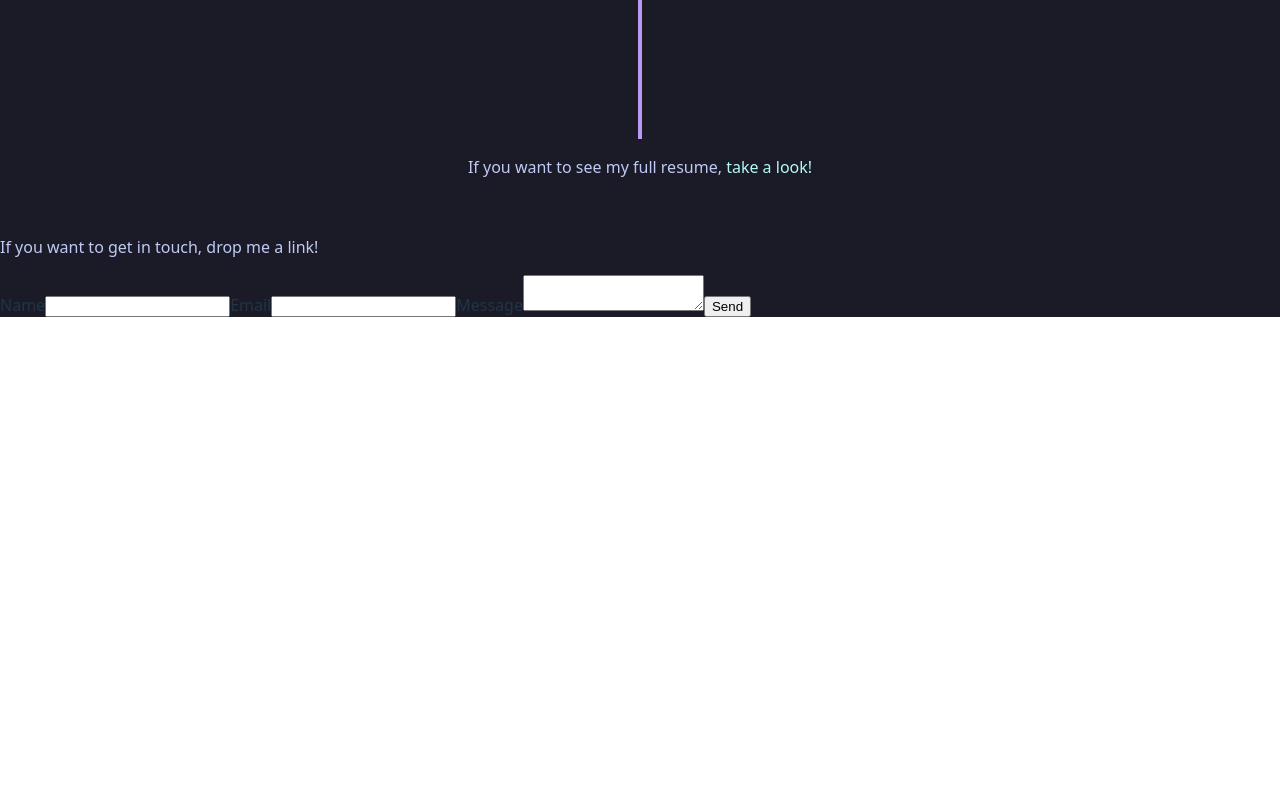
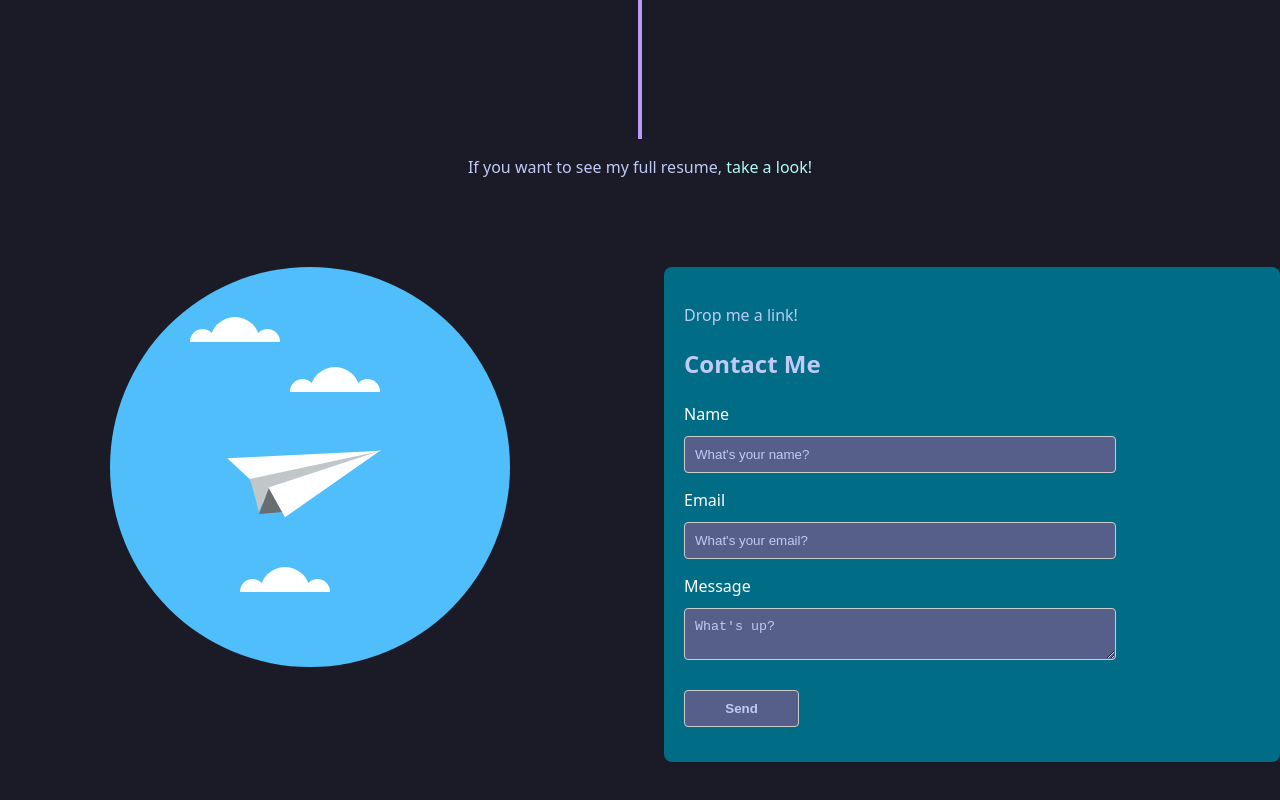
Before and after one commit to TimBek2/timbek2.github.io, a React (Vite) app: page / in a window 1280 px wide. Shown: the part 2679-3479 px from the top of the page. Before the commit the page ends 2996 px from the top, so only its background shows below. Built offline with nearby package versions, Linux system fonts and the light colour scheme.

Commit message:
Style contact form, hook up send, success, error logic, create paper airplane html/css next to it but it doesnt move because of something stupid

```diff
--- a/src/components/about/index.tsx
+++ b/src/components/about/index.tsx
@@ -46,7 +46,6 @@ export function EmblaCarousel() {
 
 const About = () => {
   return (
-    <>
     <section className="about">
       <div className='about-content'>
         <h2>About Me</h2>
@@ -68,7 +67,6 @@ const About = () => {
         <EmblaCarousel />
       </div>
     </section>
-    </>
   );
 };
 
--- a/src/components/contact/index.tsx
+++ b/src/components/contact/index.tsx
@@ -1,7 +1,11 @@
-import {useRef} from 'react';
+import {useRef, useState} from 'react';
 import emailjs from '@emailjs/browser';
+import './style.css';
 
 export const Contact = () => {
+  const [error, setError] = useState<string | null>(null);
+  const [success, setSuccess] = useState<boolean>(false);
+  const [submitted, setSubmitted] = useState<boolean>(false);
   const form = useRef<HTMLFormElement>(null);
 
   const sendEmail = (e: React.FormEvent<HTMLFormElement>) => {
@@ -15,27 +19,53 @@ export const Contact = () => {
       })
       .then(
         () => {
-          console.log('SUCCESS!');
+          setSubmitted(true);
+          setSuccess(true);
+          setError(null);
         },
         (error) => {
+          setSubmitted(true);
+          setSuccess(false);
+          setError('Failed to send message. Please try again later.');
           console.log('FAILED...', error.text);
         },
       );
   };
 
   return (
-    <>
-      <p>If you want to get in touch, drop me a link!</p>
-      <form ref={form} onSubmit={sendEmail}>
-        <label>Name</label>
-        <input type="text" name="user_name" />
-        <label>Email</label>
-        <input type="email" name="user_email" />
-        <label>Message</label>
-        <textarea name="message" />
-        <input type="submit" value="Send" />
-      </form>
-    </>
+    <section className="contact">
+      <div className='contact-image'>
+        <div className="paperplane">
+          <div className="plane">
+            <div className="wingRight"></div>
+            <div className="wingLeft"></div>
+            <div className="bottom"></div>
+            <div className="top"></div>
+            <div className="middle"></div>
+          </div>
+          <div className="clouds">
+            <div className="cloudOne"></div>
+            <div className="cloudTwo"></div>
+            <div className="cloudThree"></div>
+          </div>
+        </div>
+      </div>
+      <div className='contact-form-wrapper'>
+        <p className="contact-subtitle">Drop me a link!</p>
+        <h2>Contact Me</h2>
+        <form className="contact-form" ref={form} onSubmit={sendEmail}>
+          <label htmlFor='name'>Name</label>
+          <input type="text" name="name" autoComplete='name' id='name' placeholder="What's your name?" />
+          <label htmlFor='email'>Email</label>
+          <input type="email" name="email" autoComplete='email' id='email' placeholder="What's your email?" />
+          <label htmlFor='message'>Message</label>
+          <textarea name="message" id='message' placeholder="What's up?" />
+          <input type="submit" value="Send" disabled={submitted} />
+        </form>
+        {success && <p className="success">Message sent! I'll get back to you soon!</p>}
+        {error && <p className="error">{error}</p>}
+      </div>
+    </section>
   );
 };
 
--- /dev/null
+++ b/src/components/contact/style.css
@@ -0,0 +1,210 @@
+.contact {
+  display: flex;
+  flex-direction: row;
+  justify-content: space-between;
+  flex-wrap: nowrap;
+  margin-bottom: 20px;
+
+  .contact-form-wrapper {
+    background-color: #006c86;
+    border-radius: 8px;
+    display: inline-block;
+    max-width: 580px;
+    padding: 20px;
+    width: 45%;
+
+    .contact-form {
+      label {
+        color: #fff;
+        display: block;
+        margin-bottom: 10px;
+      }
+
+      input,
+      textarea {
+        border-radius: 4px;
+        border: 1px solid #ccc;
+        box-sizing: border-box;
+        background-color: var(--section-bg);
+        color: #fff;
+        display: block;
+        margin-bottom: 15px;
+        padding: 10px;
+        width: 75%;
+
+        &::placeholder {
+          color: var(--text);
+        }
+      }
+
+      input[type='submit'] {
+        background-color: var(--section-bg);
+        color: var(--text);
+        cursor: pointer;
+        font-weight: bold;
+        margin-top: 30px;
+        transition: background-color 0.3s;
+        width: 20%;
+
+        &:hover {
+          background-color: var(--button-hover);
+        }
+
+        &:disabled {
+          background-color: #ccc;
+          cursor: not-allowed;
+        }
+      }
+    }
+  }
+
+  .contact-image {
+    display: inline-block;
+    height: 100%;
+    min-width: 0;
+    max-width: 620px;
+    width: 50%;
+    display: flex;
+    flex: 0 0 100%;
+    justify-content: center;
+
+    .paperplane {
+      position: relative;
+      overflow: hidden;
+      width: 400px;
+      height: 400px;
+      background-color: #50befa;
+      border-radius:50%;
+    }
+
+    .plane {
+      position: absolute;
+      left:200px;
+      top:150px;
+      animation: move 3s linear infinite;
+    }
+
+    @keyframes move {
+      0% {transform: translateY(0) rotateX(0);}
+      25% {transform: translateY(-30px) rotateX(40deg);}
+      50% {transform: rotateX(0) translateY(0);}
+      75% {transform: rotateX(-40deg) translateY(30px);}
+      100% {transform: rotateX(0) translateY(0);}
+    }
+
+    .wingRight {
+      position: absolute;
+      width: 0;
+      height: 0;
+      border-left: 22.5px solid transparent;
+      border-right: 12.5px solid transparent;
+      border-bottom: 115px solid white;
+      transform: rotate(61deg);
+      z-index:4;
+    }
+
+    .bottom {
+      position: relative;
+      width: 0;
+      height: 0;
+      border-left: 12.5px solid transparent;
+      border-right: 12.5px solid transparent;
+      border-bottom: 25.5px solid #676d70;
+      top: 71px;
+      transform: rotate(-5deg);
+      left:-52.5px;
+      z-index:3;
+    }
+
+    .top {
+      position:absolute;
+      width: 0;
+      height: 0;
+      border-left: 10px solid transparent;
+      border-right: 10px solid transparent;
+      border-top: 30px solid #c1c7c9;
+      top: 65px;
+      transform: rotate(5deg);
+      left:-60px;
+      z-index:1;
+    }
+
+    .middle {
+      position: absolute;
+      width: 0;
+      height: 0;
+      border-left: 15px solid transparent;
+      border-right: 15px solid transparent;
+      border-bottom: 135px solid #c1c7c9;
+      top: -13.5px;
+      transform: rotate(72deg);
+      left:-7.5px;
+      z-index:2;
+    }
+
+    .wingLeft {
+      position: absolute;
+      width: 0;
+      height: 0;
+      border-left: 25px solid transparent;
+      border-bottom: 135px solid white;
+      transform: rotate(78deg) skewY(-35deg);
+      left:-18.5px;
+      z-index:3;
+      top:-30px;
+    }
+
+    .clouds {
+      position: absolute;
+      top:50px;
+      left:100px;
+    }
+
+    @keyframes cloud {
+      from{
+        left:-150px;
+      }
+      to{
+        left: 400px;
+      }
+    }
+
+    .cloudOne, .cloudTwo, .cloudThree {
+      position: absolute;
+      width: 50px;
+      height: 25px;
+      background-color: #fff;
+      border-radius:100px 100px 0 0;
+    }
+
+    .cloudOne {
+      top:0;
+      left:0;
+      animation: cloud 3s linear infinite reverse;
+    }
+
+    .cloudTwo {
+      top:50px;
+      left:100px;
+      animation: cloud 2.5s linear infinite reverse;
+    }
+
+    .cloudThree {
+      top:250px;
+      left:50px;
+      animation: cloud 2.8s linear infinite reverse;
+    }
+
+    .cloudOne:before, .cloudTwo:before, .cloudThree:before {
+      content:"";
+      position: absolute;
+      width: 25px;
+      height: 12.5px;
+      background-color: #fff;
+      border-radius:100px 100px 0 0;
+      left:-20px;
+      top:12.5px;
+      box-shadow: 65px 0 #fff;
+    }
+  }
+}
--- a/src/index.css
+++ b/src/index.css
@@ -6,9 +6,9 @@ body {
   --text: #c0caf5;
   --link-color: #b4f9f8;
   --link-hover: #73daca;
-  --button-bg: #646cff;
+  --button-bg: #2ac3de;
   --button-click: #7aa2f7;
-  --button-hover: #2ac3de;
+  --button-hover: #646cff;
   --tan: #cfc9c2;
   margin: 0;
   background-color: var(--background);
```
Lines whose indentation alone changed are shown as unchanged.
